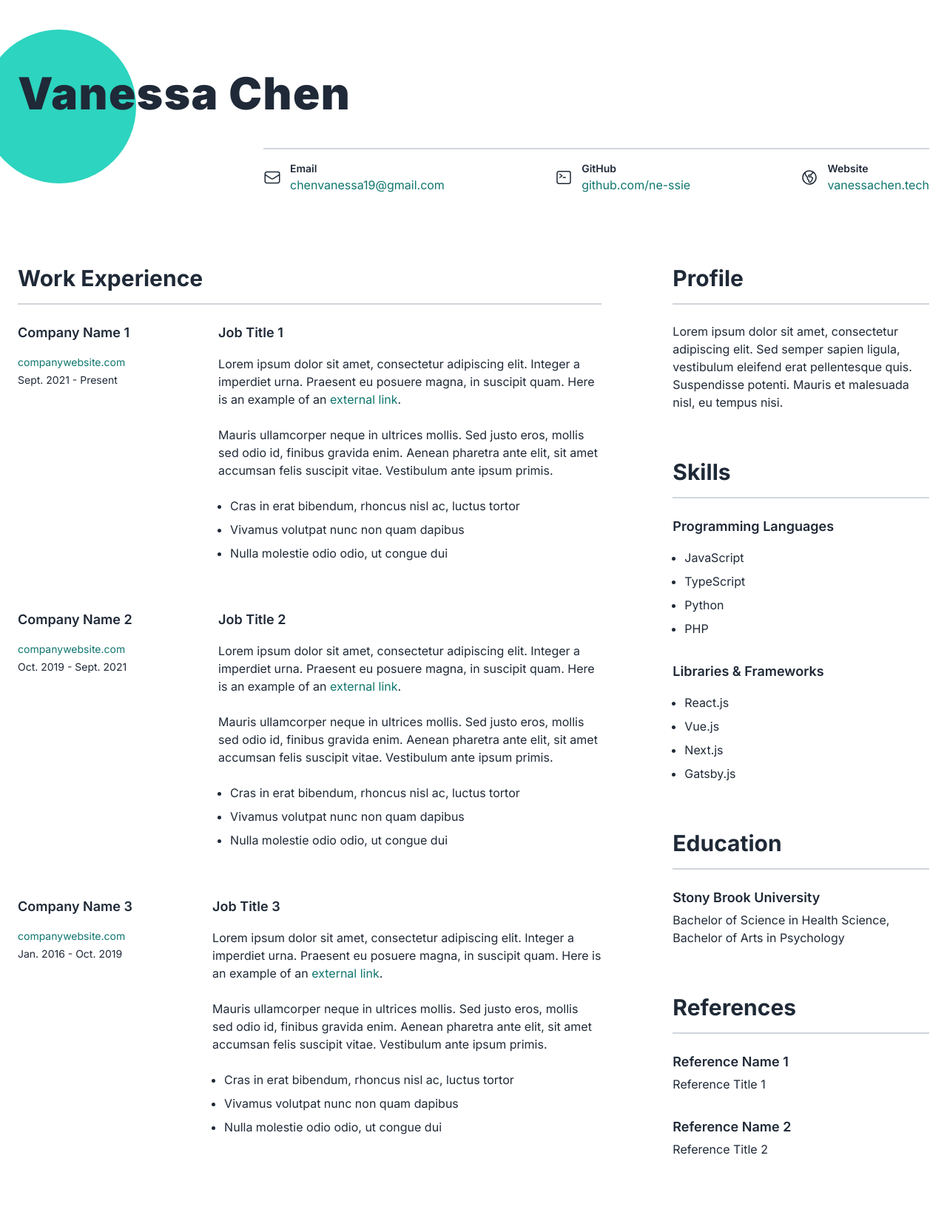
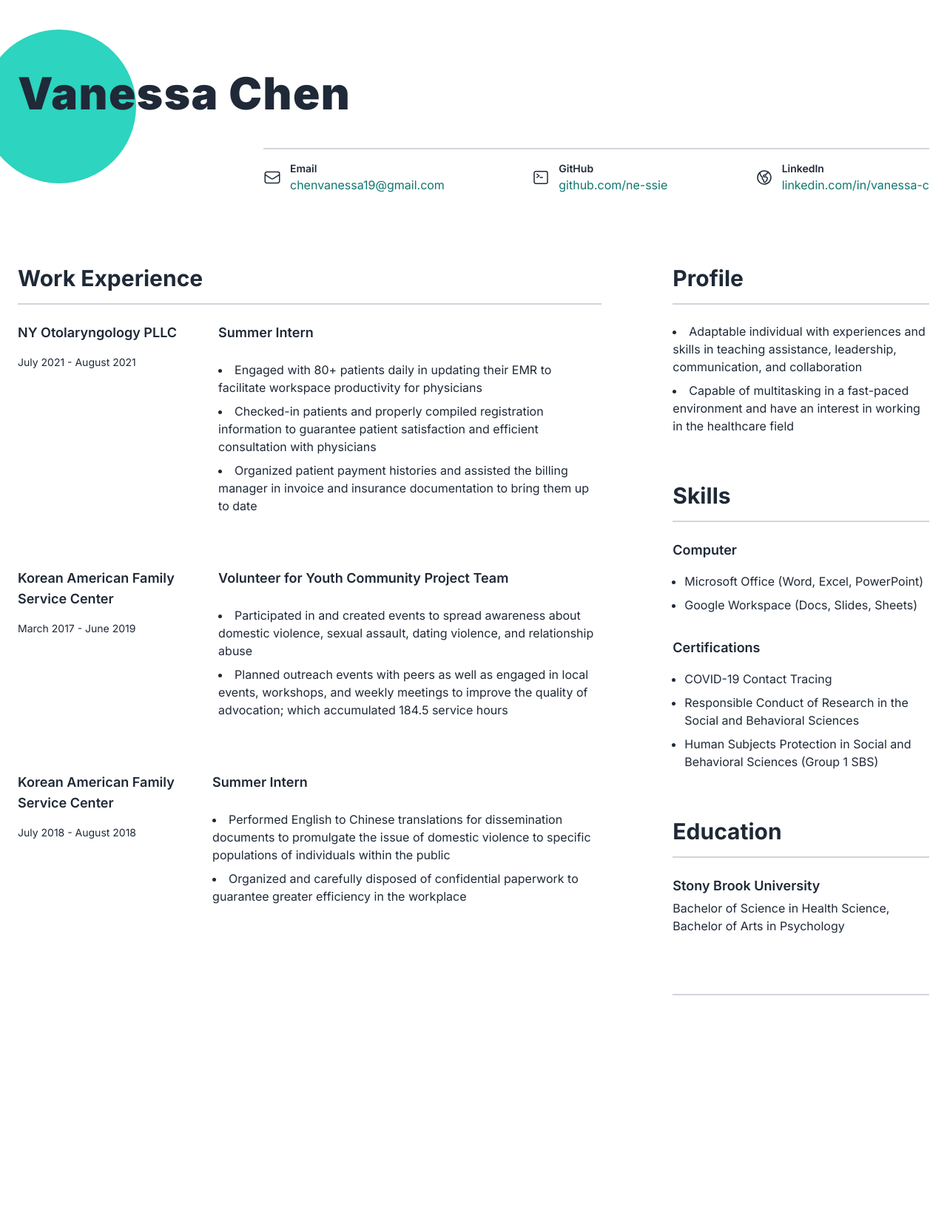
Before and after one commit to ne-ssie/my-resume-page, a Flask app: page / in a window 1280 px wide. Shown: the whole page at 74% size. After the commit the page ends 1346 px from the top, so only its background shows below. Run offline with Flask 3, Linux system fonts and the light colour scheme.

Commit message:
have added new html

```diff
--- a/templates/home.html
+++ b/templates/home.html
@@ -124,14 +124,14 @@
 
                 <!-- Contact 3 -->
                 <div class="ml-3">
-                  <p class="mb-0 font-semibold text-sm">Website</p>
+                  <p class="mb-0 font-semibold text-sm">LinkedIn</p>
                   <p class="mb-0">
                     <a
                       href="vanessachen.tech"
                       target="_blank"
                       rel="noreferrer"
                     >
-                    vanessachen.tech
+                    linkedin.com/in/vanessa-c
                     </a>
                   </p>
                 </div>
@@ -152,43 +152,38 @@
             <div class="grid-3 gap-x-6">
               <div>
                 <!-- Company 1 -->
-                <h4 class="mb-1 lg:mb-4">Company Name 1</h4>
+                <h4 class="mb-1 lg:mb-4">NY Otolaryngology PLLC</h4>
                 <p class="text-sm mb-1">
                   <a
                     href="https://resumewind.com/"
                     target="_blank"
                     rel="noreferrer"
                   >
-                    companywebsite.com
+
                   </a>
                 </p>
-                <p class="text-sm">Sept. 2021 - Present</p>
+                <p class="text-sm">  July 2021 - August 2021</p>
               </div>
 
               <div class="lg:col-span-2">
                 <!-- Job Title 1 -->
-                <h4 class="mb-4">Job Title 1</h4>
+                <h4 class="mb-4">Summer Intern</h4>
                 <p>
-                  Lorem ipsum dolor sit amet, consectetur adipiscing elit.
-                  Integer a imperdiet urna. Praesent eu posuere magna, in
-                  suscipit quam. Here is an example of an
+                    <li>Engaged with 80+ patients daily in updating their EMR to facilitate workspace productivity for physicians</li>
+                    <li>Checked-in patients and properly compiled registration information to guarantee patient satisfaction and efficient consultation with physicians</li>
+                    <li>Organized patient payment histories and assisted the billing manager in invoice and insurance documentation to bring them up to date</li>
+
                   <a
                     href="https://resumewind.com/"
                     target="_blank"
                     rel="noreferrer"
-                    >external link</a
-                  >.
+                    ></a
+                  >
                 </p>
                 <p>
-                  Mauris ullamcorper neque in ultrices mollis. Sed justo eros,
-                  mollis sed odio id, finibus gravida enim. Aenean pharetra ante
-                  elit, sit amet accumsan felis suscipit vitae. Vestibulum ante
-                  ipsum primis.
+
                 </p>
                 <ul>
-                  <li>Cras in erat bibendum, rhoncus nisl ac, luctus tortor</li>
-                  <li>Vivamus volutpat nunc non quam dapibus</li>
-                  <li>Nulla molestie odio odio, ut congue dui</li>
                 </ul>
               </div>
             </div>
@@ -197,43 +192,38 @@
             <div class="grid-3 gap-x-6 mt-8 lg:mt-12">
               <div>
                 <!-- Company 2 -->
-                <h4 class="mb-1 lg:mb-4">Company Name 2</h4>
+                <h4 class="mb-1 lg:mb-4">Korean American Family Service Center</h4>
                 <p class="text-sm mb-1">
                   <a
                     href="https://resumewind.com/"
                     target="_blank"
                     rel="noreferrer"
                   >
-                    companywebsite.com
+
                   </a>
                 </p>
-                <p class="text-sm">Oct. 2019 - Sept. 2021</p>
+                <p class="text-sm">March 2017 - June 2019</p>
               </div>
 
               <div class="lg:col-span-2">
                 <!-- Job Title 2 -->
-                <h4 class="mb-4">Job Title 2</h4>
+                <h4 class="mb-4">Volunteer for Youth Community Project Team</h4>
                 <p>
-                  Lorem ipsum dolor sit amet, consectetur adipiscing elit.
-                  Integer a imperdiet urna. Praesent eu posuere magna, in
-                  suscipit quam. Here is an example of an
+                  <li>Participated in and created events to spread awareness about domestic violence, sexual assault, dating violence, and relationship abuse </li>
+                  <li>Planned outreach events with peers as well as engaged in local events, workshops, and weekly meetings to improve the quality of advocation; which accumulated 184.5 service hours </li>
+
                   <a
                     href="https://resumewind.com/"
                     target="_blank"
                     rel="noreferrer"
-                    >external link</a
-                  >.
+                    ></a
+                  >
                 </p>
                 <p>
-                  Mauris ullamcorper neque in ultrices mollis. Sed justo eros,
-                  mollis sed odio id, finibus gravida enim. Aenean pharetra ante
-                  elit, sit amet accumsan felis suscipit vitae. Vestibulum ante
-                  ipsum primis.
+
                 </p>
                 <ul>
-                  <li>Cras in erat bibendum, rhoncus nisl ac, luctus tortor</li>
-                  <li>Vivamus volutpat nunc non quam dapibus</li>
-                  <li>Nulla molestie odio odio, ut congue dui</li>
+
                 </ul>
               </div>
             </div>
@@ -242,43 +232,39 @@
             <div class="grid-3 mt-8 lg:mt-12">
               <div>
                 <!-- Company 3 -->
-                <h4 class="mb-1 lg:mb-4">Company Name 3</h4>
+                <h4 class="mb-1 lg:mb-4">Korean American Family Service Center 	</h4>
                 <p class="text-sm mb-1">
                   <a
                     href="https://resumewind.com/"
                     target="_blank"
                     rel="noreferrer"
                   >
-                    companywebsite.com
+
                   </a>
                 </p>
-                <p class="text-sm">Jan. 2016 - Oct. 2019</p>
+                <p class="text-sm">July 2018 - August 2018
+                </p>
               </div>
 
               <div class="lg:col-span-2">
                 <!-- Job Title 3 -->
-                <h4 class="mb-4">Job Title 3</h4>
+                <h4 class="mb-4">Summer Intern</h4>
                 <p>
-                  Lorem ipsum dolor sit amet, consectetur adipiscing elit.
-                  Integer a imperdiet urna. Praesent eu posuere magna, in
-                  suscipit quam. Here is an example of an
+                    <li>Performed English to Chinese translations for dissemination documents to promulgate the issue of domestic violence to specific populations of individuals within the public</li>
+                    <li>Organized and carefully disposed of confidential paperwork to guarantee greater efficiency in the workplace</li>
+
                   <a
                     href="https://resumewind.com/"
                     target="_blank"
                     rel="noreferrer"
-                    >external link</a
-                  >.
+                    ></a
+                  >
                 </p>
                 <p>
-                  Mauris ullamcorper neque in ultrices mollis. Sed justo eros,
-                  mollis sed odio id, finibus gravida enim. Aenean pharetra ante
-                  elit, sit amet accumsan felis suscipit vitae. Vestibulum ante
-                  ipsum primis.
+
                 </p>
                 <ul>
-                  <li>Cras in erat bibendum, rhoncus nisl ac, luctus tortor</li>
-                  <li>Vivamus volutpat nunc non quam dapibus</li>
-                  <li>Nulla molestie odio odio, ut congue dui</li>
+
                 </ul>
               </div>
             </div>
@@ -288,30 +274,28 @@
             <!-- Profile -->
             <h3>Profile</h3>
             <p>
-              Lorem ipsum dolor sit amet, consectetur adipiscing elit. Sed
-              semper sapien ligula, vestibulum eleifend erat pellentesque quis.
-              Suspendisse potenti. Mauris et malesuada nisl, eu tempus nisi.
+              <li>Adaptable individual with experiences and skills in teaching assistance, leadership, communication, and collaboration</li>
+              <li>Capable of multitasking in a fast-paced environment and have an interest in working in the healthcare field</li>
+
             </p>
 
             <!-- Skills -->
             <h3 class="mt-12 lg:mt-16">Skills</h3>
 
             <!-- Skills 1 -->
-            <h4>Programming Languages</h4>
+            <h4>Computer</h4>
             <ul>
-              <li>JavaScript</li>
-              <li>TypeScript</li>
-              <li>Python</li>
-              <li>PHP</li>
+              <li>Microsoft Office (Word, Excel, PowerPoint)</li>
+              <li>Google Workspace (Docs, Slides, Sheets)</li>
             </ul>
 
             <!-- Skills 2 -->
-            <h4 class="mt-8">Libraries &amp; Frameworks</h4>
+            <h4 class="mt-8">Certifications</h4>
             <ul>
-              <li>React.js</li>
-              <li>Vue.js</li>
-              <li>Next.js</li>
-              <li>Gatsby.js</li>
+              <li>COVID-19 Contact Tracing</li>
+              <li>Responsible Conduct of Research in the Social
+                and Behavioral Sciences</li>
+              <li>Human Subjects Protection in Social and Behavioral Sciences (Group 1 SBS)</li>
             </ul>
 
             <!-- Education -->
@@ -320,15 +304,15 @@
             <p class="mb-1">Bachelor of Science in Health Science, Bachelor of Arts in Psychology</p>
 
             <!-- References -->
-            <h3 class="mt-12 lg:mt-16">References</h3>
+            <h3 class="mt-12 lg:mt-16"></h3>
 
             <!-- Reference 1 -->
-            <h4 class="mb-1">Reference Name 1</h4>
-            <p>Reference Title 1</p>
+            <h4 class="mb-1"></h4>
+            <p></p>
 
             <!-- Reference 2 -->
-            <h4 class="mt-8 mb-1">Reference Name 2</h4>
-            <p class="mb-1">Reference Title 2</p>
+            <h4 class="mt-8 mb-1"></h4>
+            <p class="mb-1"></p>
           </div>
         </div>
       </div>
```
